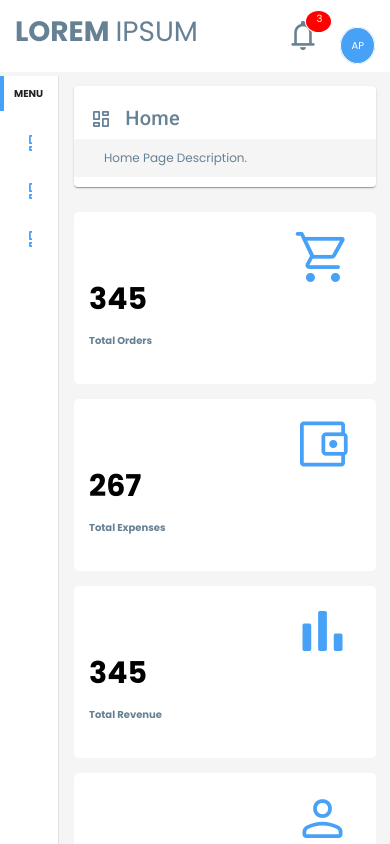
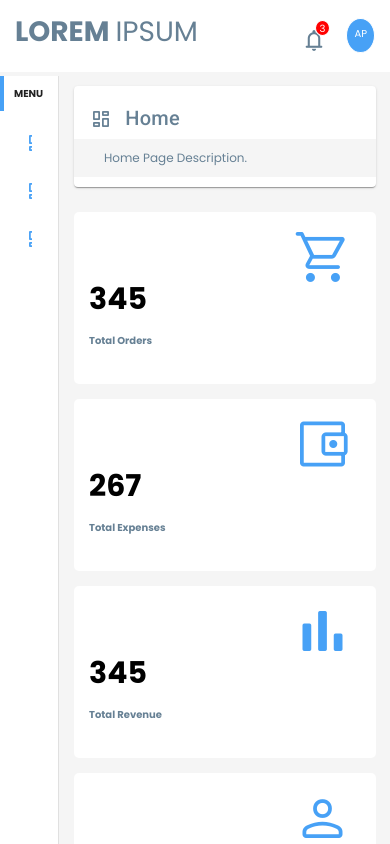
Before and after one commit to elsayedellabad/ng-blogs-ui, an Angular app: page / in a window 390 px wide. Shown: the top 844 px of the page. Built offline with nearby package versions, Linux system fonts and the light colour scheme.

Commit message:
Fix Blogs and Header in responsive.

```diff
--- a/src/app/core/layout/header/header.component.scss
+++ b/src/app/core/layout/header/header.component.scss
@@ -16,45 +16,45 @@
   }
 
   .menu-btns {
-
-    .alert-icon{
+    display: flex;
+    .alert-icon {
       position: relative;
       display: inline-block;
+      padding-top: 10px;
 
       .material-symbols-rounded {
         display: inline-flex;
         vertical-align: text-bottom;
         margin-right: 20px;
-        font-size: 35px;
+        font-size: 25px;
       }
 
-      .count{
+      .count {
         position: absolute;
-        left: 20px;
-        bottom: 20px;
+        left: 14px;
+        bottom: 17px;
         width: 10px;
         height: 16px;
         border: 1px solid;
         border-radius: 50%;
         color: white;
         background-color: red;
-        padding-bottom: 21px;
-        padding-right: 15px;
+        padding-bottom: 12px;
+        padding-right: 10px;
         padding-top: 0px;
-        padding-left: 10px;
+        padding-left: 3px;
+        font-size: 10px;
       }
     }
-
 
     .name {
       border: 1px solid;
       border-radius: 50%;
       color: white;
       background-color: var(--primary-color);
-      padding: 10px;
+      padding: 7px;
     }
   }
-
 }
 
 // @media (min-width: 768px) {
--- a/src/app/shared/modules/cards/components/cards/cards.component.html
+++ b/src/app/shared/modules/cards/components/cards/cards.component.html
@@ -1,5 +1,5 @@
 <mat-card class="nyt-card">
-  <div class="container">
+  <div class="card-container">
     <div class="image">
       <img
         mat-card-image
--- a/src/app/shared/modules/cards/components/cards/cards.component.scss
+++ b/src/app/shared/modules/cards/components/cards/cards.component.scss
@@ -1,24 +1,22 @@
 .nyt-card {
-  min-height: 40vh;
-  max-height: 45vh;
-  padding: 20px;
+  min-height: 60vh;
+  max-height: 60vh;
+  padding: 20px 5px;
   margin-bottom: 30px;
 
-  .container {
+  .card-container {
     display: flex;
-    flex-direction: row;
-    justify-content: space-between;
+    flex-direction: column;
 
-    .image {
-      margin-right: 20px;
-      img {
-        height: fit-content;
-      }
-    }
+    // .image {
+    //   margin-right: 20px;
+    // }
 
     .content {
-      .title{
+      .title {
+        margin-top: 10px;
         color: black;
+          font-size: 14px !important;
       }
       .desc {
         color: var(--text-color);
@@ -36,11 +34,30 @@
           margin-right: 30px;
         }
         .icon {
-          // display: inline-flex;
-          // vertical-align: text-bottom;
           margin-right: 5px;
         }
       }
     }
   }
 }
+
+@media (min-width: 768px) {
+  .nyt-card {
+    min-height: 45vh;
+    max-height: 45vh;
+    padding: 20px;
+    .card-container {
+      flex-direction: row;
+      justify-content: space-between;
+      .image {
+        margin-right: 20px;
+      }
+      .content {
+        .title {
+          font-size: 28px !important;
+        }
+      }
+    }
+
+  }
+}
```
